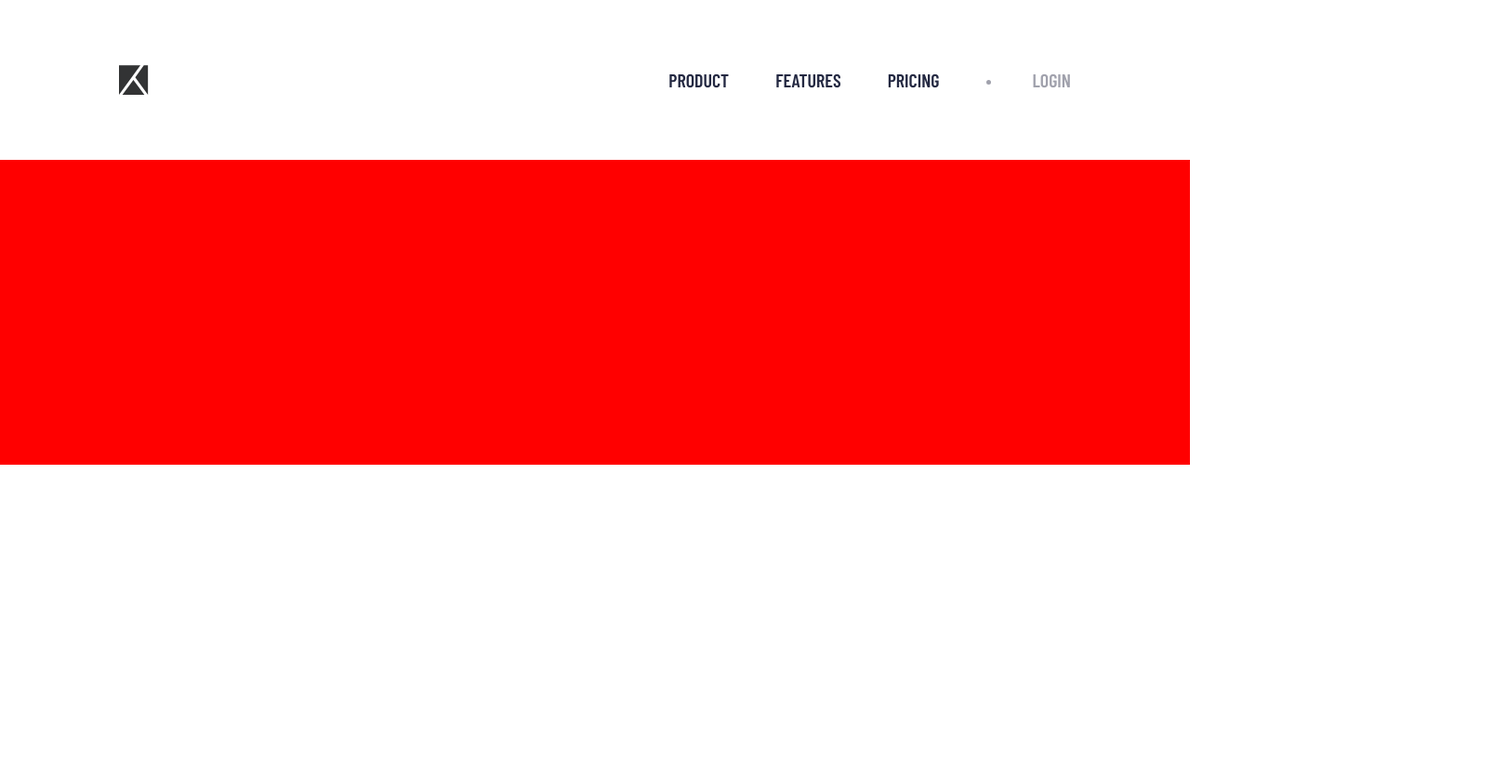
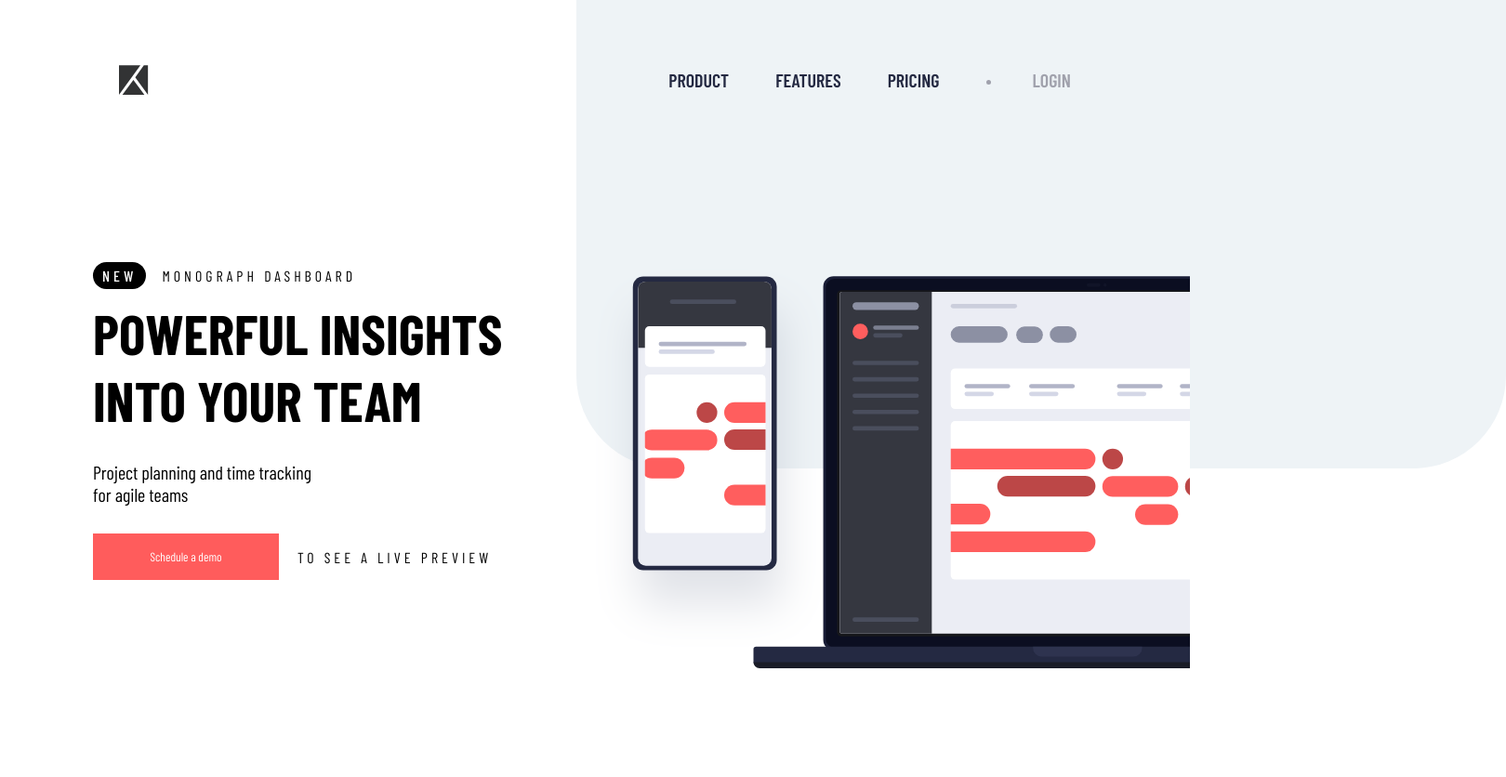
Before and after one commit to zouhairkahtal/project-tracking-intro-component-master, a plain HTML site: page index.html in a window 1280 px wide. Shown: the whole page at 93% size, 1620 px wide, since content can reach past the window. Before the commit the page ends 800 px from the top, so only its background shows below. Drawn offline with nearby package versions, Linux system fonts and the light colour scheme; a web font is replaced by a local one.

Commit message:
Create section with background and text.

```diff
--- a/index.html
+++ b/index.html
@@ -1,27 +1,40 @@
 <!DOCTYPE html>
 <html lang="en">
   <head>
-  <meta charset="UTF-8">
-  <meta name="viewport" content="width=device-width, initial-scale=1.0"> <!-- displays site properly based on user's device -->
+    <meta charset="UTF-8" />
+    <meta name="viewport" content="width=device-width, initial-scale=1.0" />
+    <!-- displays site properly based on user's device -->
 
-  <link rel="icon" type="image/png" sizes="32x32" href="./images/favicon-32x32.png">
-  <link rel="stylesheet" href="style.css">
-  <link rel="preconnect" href="https://fonts.googleapis.com">
-  <link rel="preconnect" href="https://fonts.gstatic.com" crossorigin>
-  <link href="https://fonts.googleapis.com/css2?family=Barlow+Condensed:ital,wght@0,100;0,200;0,300;0,400;0,500;0,600;0,700;0,800;0,900;1,100;1,200;1,300;1,400;1,500;1,600;1,700;1,800;1,900&display=swap" rel="stylesheet">
+    <link
+      rel="icon"
+      type="image/png"
+      sizes="32x32"
+      href="./images/favicon-32x32.png"
+    />
+    <link rel="stylesheet" href="style.css" />
+    <link rel="preconnect" href="https://fonts.googleapis.com" />
+    <link rel="preconnect" href="https://fonts.gstatic.com" crossorigin />
+    <link
+      href="https://fonts.googleapis.com/css2?family=Barlow+Condensed:ital,wght@0,100;0,200;0,300;0,400;0,500;0,600;0,700;0,800;0,900;1,100;1,200;1,300;1,400;1,500;1,600;1,700;1,800;1,900&display=swap"
+      rel="stylesheet"
+    />
     <title>Frontend Mentor | Project tracking intro component</title>
 
     <!-- Feel free to remove these styles or customise in your own stylesheet 👍 -->
     <style>
-    .attribution { font-size: 11px; text-align: center; }
-    .attribution a { color: hsl(228, 45%, 44%); }
+      .attribution {
+        font-size: 11px;
+        text-align: center;
+      }
+      .attribution a {
+        color: hsl(228, 45%, 44%);
+      }
     </style>
   </head>
   <body>
     <div class="box-0">
-
       <nav>
-        <img class="logo" src="images/logo.svg" alt="logo">
+        <img class="logo" src="images/logo.svg" alt="logo" />
         <ul id="nav">
           <li><a href="#">Product</a></li>
           <li><a href="#">Features</a></li>
@@ -29,14 +42,37 @@
           <li><a href="#">Login</a></li>
         </ul>
         <div class="menu">
-
-        <img id="open" class="open" src="images/icon-hamburger.svg" alt="menu">
-        <img id="close" class="close" src="images/icon-close.svg" alt="close">
+          <img
+            id="open"
+            class="open"
+            src="images/icon-hamburger.svg"
+            alt="menu"
+          />
+          <img
+            id="close"
+            class="close"
+            src="images/icon-close.svg"
+            alt="close"
+          />
         </div>
-
       </nav>
 
-      <script src="script.js"></script>
+      <section>
+        <div class="text">
+          <p class="p1">
+            <span>New</span>
+            Monograph Dashboard
+          </p>
+          <h1 class="title">Powerful insights <br> into your team</h1>
+          <p class="p2">Project planning and time tracking <br> for agile teams</p>
+          <div class="btn-div">
+            <button>Schedule a demo</button>
+            <p class="p1">to see a live preview</p>
+          </div>
+        </div>
+        <div class="back-ground">
+          </div>
+      </section>
     </div>
 
     <!-- New
@@ -56,5 +92,6 @@
         Coded by <a href="#">Your Name Here</a>.
       </p>
     </footer> -->
+    <script src="script.js"></script>
   </body>
 </html>
--- a/style.css
+++ b/style.css
@@ -4,15 +4,16 @@
   box-sizing: border-box;
   font-family: "Barlow Condensed", sans-serif;
 }
-
+body{
+    overflow-x: hidden;
+}
 .box-0 {
-  background-color: rgb(255, 0, 0);
   width: 100%;
-  height: 500px;
+  height: 100vh;
 }
 nav {
   width: 100%;
-  background-color: #ffffff;
+  background-color: transparent;
   display: flex;
   align-items: center;
   justify-content: space-between;
@@ -55,9 +56,13 @@ nav ul li:last-child::after {
 }
 .open{
     display: none;
+    width: 30px;
+    height: 30px;
 }
 .close{
     display: none ;
+    width: 30px;
+    height: 30px;
 }
 .menu {
     display: none;
@@ -78,10 +83,12 @@ nav ul li:last-child::after {
         top: 200px;left: 50%;
         transform: translateX(-50%); /* Center vertically */
         gap: 40px 0;
-        width: 400px;
+        width: 80%;
         height: 350px;
         list-style: none;
-        background-color: blue;
+        background-color: #ffffff;
+        box-shadow: -9px 10px 5px -3px rgba(0,0,0,0.1);
+        border-radius: 6px;
       }
       nav ul li:last-child {
         margin: 0;
@@ -102,3 +109,77 @@ nav ul li:last-child::after {
     display: flex;
   }
 }
+
+/* ////////////////////////// */
+section{
+    display: flex;
+    width: 100%;
+    height: 83%;
+    z-index: 1;
+}
+.text{
+    width: 50%;
+    height: 100%;
+    padding: 100px 20px 0 100px;
+}
+.p1{
+    font-size: 16px;
+    letter-spacing: 4px;
+    text-transform: uppercase;
+
+}
+.p1 span{
+    color: #ffffff;
+    background-color: #000;
+    padding: 5px 10px;
+   border-radius: 30px;
+   font-weight: 500;
+    margin-right: 10px;
+    line-height: 50px;
+}
+.back-ground{
+    width: 50%;
+    height: 100%;
+    background-image: url(images/illustration-devices.svg);
+    background-repeat: no-repeat;
+    background-position: left ;
+    background-size:139%;
+    position: relative;
+
+}
+.back-ground::after{
+    content: "";
+    width: 1000px;
+    height: 800px;
+    background-color: hsl(207, 33%, 95%);
+    position: absolute;
+    bottom: 50%;left: -20px;
+    border-radius: 100px;
+    z-index: -1;
+}
+.title{
+    font-size: 60px;
+    text-transform: uppercase;
+    padding-bottom: 30px;
+}
+.p2{
+    font-size: 20px;
+    padding-bottom: 30px;
+    width: 50%;
+}
+.btn-div{
+    display: flex;
+    align-items: center;
+    flex-wrap: wrap;
+    gap: 20px;
+}
+.btn-div button{
+  width: 200px;
+  height: 50px;
+  border: none;
+  color: #ffffff;
+  background-color: hsl(0, 100%, 68%);
+}
+.btn-div p{
+    padding: 0;
+}
```
Lines whose indentation alone changed are shown as unchanged.
